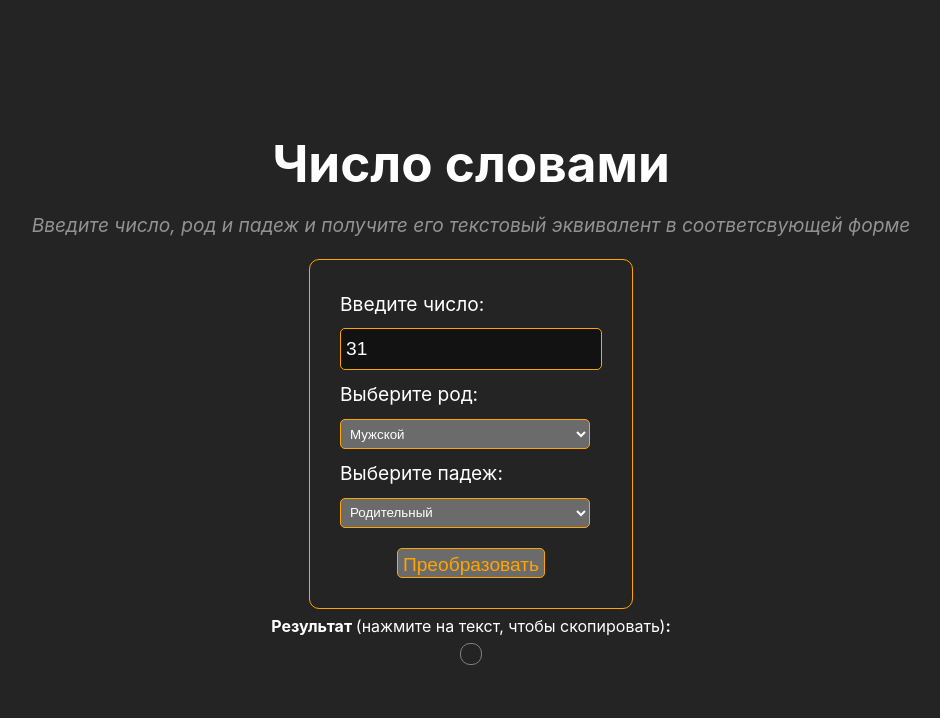
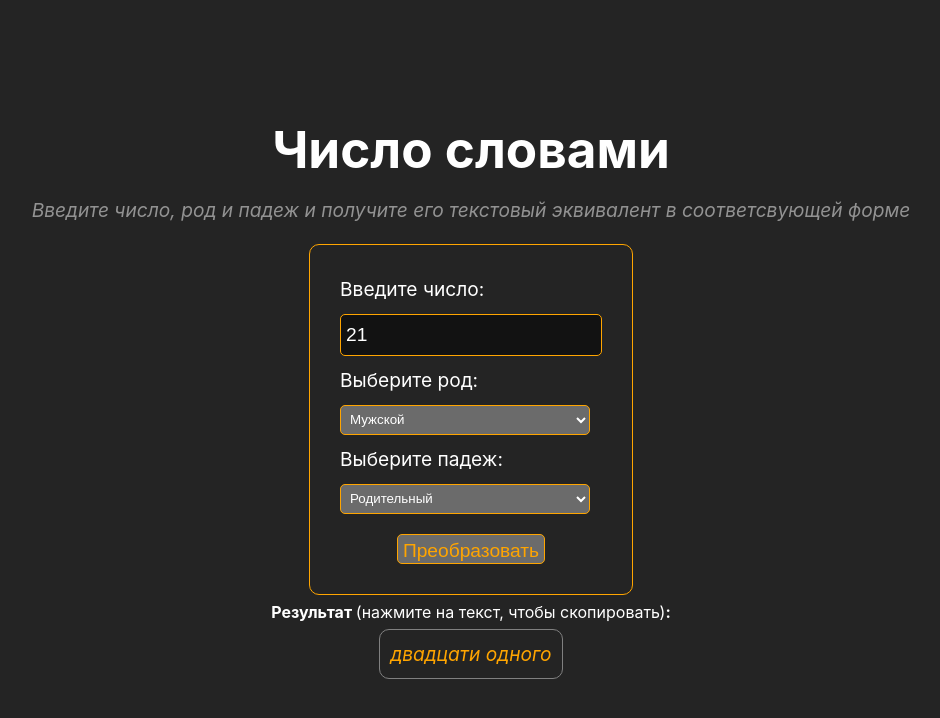
Before and after one commit to Levshin-ArtQ/NUMBERS_TO_WORDS, a React (Vite) app: page / in a window 1280 px wide. Shown: the top 718 px of the page, without its empty margins (169-1109 px from the left). Built offline with nearby package versions, Linux system fonts and the light colour scheme.

Commit message:
fixed initial state

```diff
--- a/src/App.jsx
+++ b/src/App.jsx
@@ -180,10 +180,10 @@ function sumProp(nSum, sGender, sCase) {
 
 
 function App() {
-  const [number, setNumber] = useState(31);
+  const [number, setNumber] = useState(21);
   const [gender, setGender] = useState("М");
   const [caseType, setCaseType] = useState("Р");
-  const [result, setResult] = useState("");
+  const [result, setResult] = useState(sumProp(number, gender, caseType));
 
   const handleConvert = (e) => {
       try {
```
